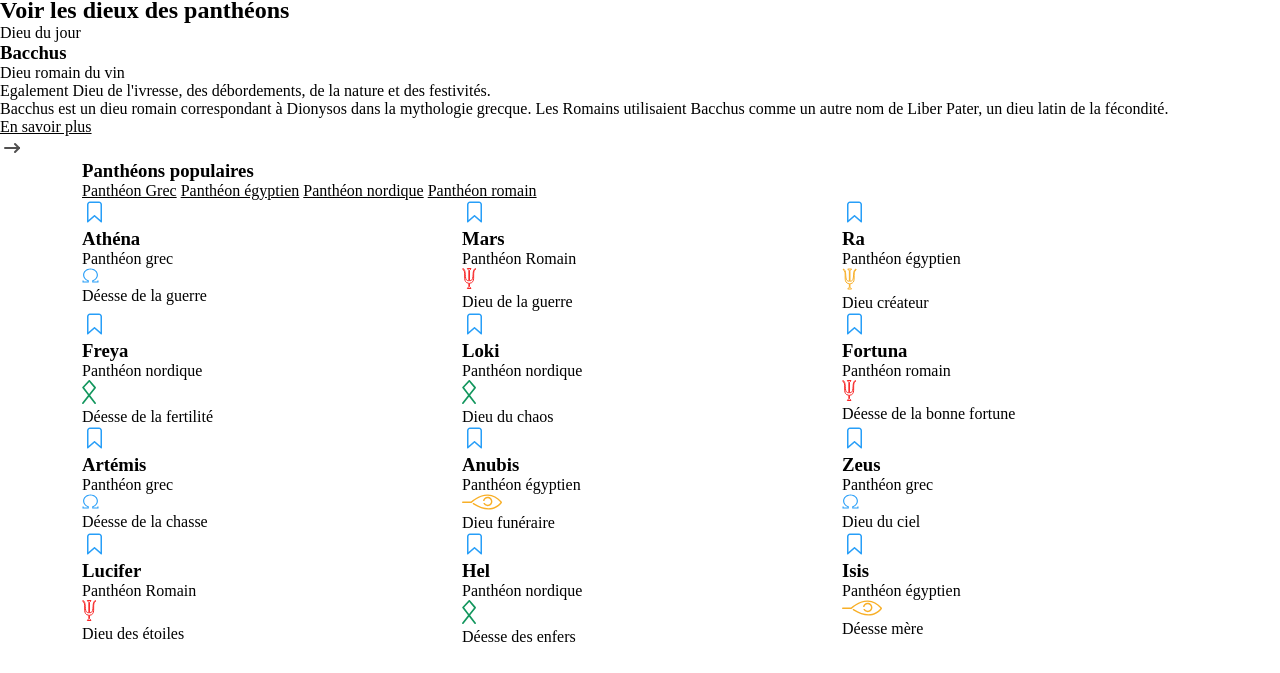
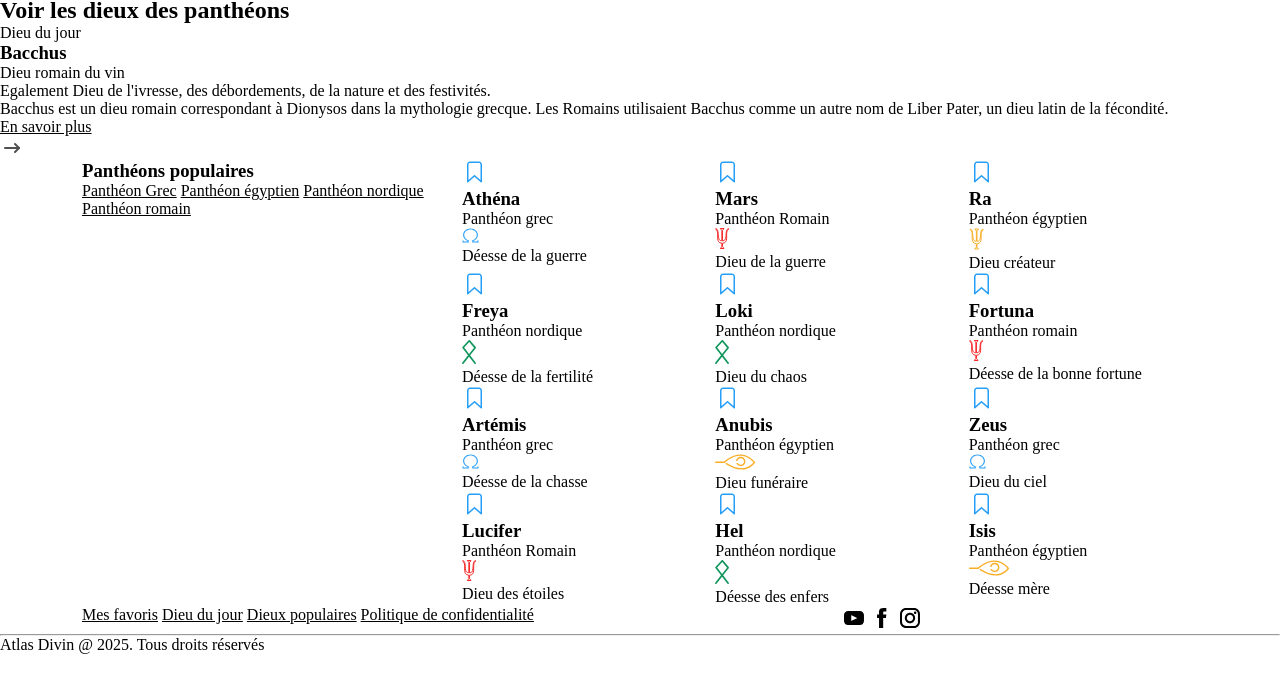
Before and after one commit to titiyocretton/atlas-divin, a website built with Parcel: page src/index.html in a window 1280 px wide. Shown: the part 127-800 px from the top of the page. Built offline with nearby package versions, Linux system fonts and the light colour scheme; a web font is replaced by a local one.

Commit message:
fin de tout le html (normalement)

```diff
--- a/src/index.html
+++ b/src/index.html
@@ -48,7 +48,7 @@
       </section>
       <div class="container">
         <div class="row">
-          <div class="col-12">
+          <div class="col-12 col-lg-4">
             <nav class="filter">
               <h3>Panthéons populaires</h3>
               <a href="">Panthéon Grec</a>
@@ -57,7 +57,7 @@
               <a href="">Panthéon romain</a>
             </nav>
           </div>
-          <div class="col-12">
+          <div class="col-12 col-lg-8">
             <section class="section-god">
               <div class="row">
                 <div class="col-6 col-lg-4">
@@ -518,6 +518,71 @@
         </div>
       </div>
     </main>
+    <footer>
+      <div class="container">
+        <div class="row">
+          <div class="col-8">
+            <nav>
+              <a href="">Mes favoris</a>
+              <a href="">Dieu du jour</a>
+              <a href="">Dieux populaires</a>
+              <a href="">Politique de confidentialité</a>
+            </nav>
+          </div>
+          <div class="col-4">
+            <div class="footer-logo-container">
+              <svg
+                xmlns="http://www.w3.org/2000/svg"
+                width="24"
+                height="24"
+                viewBox="0 0 24 24"
+                fill="none"
+              >
+                <path
+                  d="M17.812 5.01711H6.145C3.855 5.01711 2 6.85211 2 9.11611V14.8841C2 17.1481 3.856 18.9841 6.145 18.9841H17.812C20.102 18.9841 21.957 17.1481 21.957 14.8841V9.11611C21.957 6.85211 20.101 5.01611 17.812 5.01611V5.01711ZM15.009 12.2801L9.552 14.8551C9.51872 14.8711 9.48192 14.8785 9.44503 14.8765C9.40815 14.8744 9.37237 14.8631 9.34103 14.8436C9.3097 14.824 9.28382 14.7968 9.2658 14.7646C9.24779 14.7323 9.23822 14.6961 9.238 14.6591V9.35011C9.23867 9.31299 9.24872 9.27663 9.26722 9.24444C9.28573 9.21224 9.31208 9.18526 9.34382 9.16599C9.37556 9.14673 9.41167 9.13581 9.44877 9.13425C9.48587 9.1327 9.52276 9.14057 9.556 9.15711L15.014 11.8921C15.0504 11.9102 15.0809 11.9383 15.102 11.9729C15.1232 12.0076 15.1341 12.0476 15.1336 12.0882C15.1331 12.1288 15.1211 12.1685 15.0991 12.2026C15.077 12.2367 15.0458 12.2639 15.009 12.2811V12.2801Z"
+                  fill="black"
+                />
+              </svg>
+              <svg
+                xmlns="http://www.w3.org/2000/svg"
+                width="24"
+                height="24"
+                viewBox="0 0 24 24"
+                fill="none"
+              >
+                <path
+                  d="M9.04598 5.865V8.613H7.03198V11.973H9.04598V21.959H13.18V11.974H15.955C15.955 11.974 16.215 10.363 16.341 8.601H13.197V6.303C13.197 5.96 13.647 5.498 14.093 5.498H16.347V2H13.283C8.94298 2 9.04598 5.363 9.04598 5.865Z"
+                  fill="black"
+                />
+              </svg>
+              <svg
+                xmlns="http://www.w3.org/2000/svg"
+                width="24"
+                height="24"
+                viewBox="0 0 24 24"
+                fill="none"
+              >
+                <path
+                  d="M16.017 2H7.947C6.37015 2.00185 4.85844 2.62914 3.74353 3.74424C2.62862 4.85933 2.00159 6.37115 2 7.948L2 16.018C2.00185 17.5948 2.62914 19.1066 3.74424 20.2215C4.85933 21.3364 6.37115 21.9634 7.948 21.965H16.018C17.5948 21.9631 19.1066 21.3359 20.2215 20.2208C21.3364 19.1057 21.9634 17.5938 21.965 16.017V7.947C21.9631 6.37015 21.3359 4.85844 20.2208 3.74353C19.1057 2.62862 17.5938 2.00159 16.017 2V2ZM19.957 16.017C19.957 16.5344 19.8551 17.0468 19.6571 17.5248C19.4591 18.0028 19.1689 18.4371 18.803 18.803C18.4371 19.1689 18.0028 19.4591 17.5248 19.6571C17.0468 19.8551 16.5344 19.957 16.017 19.957H7.947C6.90222 19.9567 5.90032 19.5415 5.16165 18.8026C4.42297 18.0638 4.008 17.0618 4.008 16.017V7.947C4.00827 6.90222 4.42349 5.90032 5.16235 5.16165C5.90122 4.42297 6.90322 4.008 7.948 4.008H16.018C17.0628 4.00827 18.0647 4.42349 18.8034 5.16235C19.542 5.90122 19.957 6.90322 19.957 7.948V16.018V16.017Z"
+                  fill="black"
+                />
+                <path
+                  d="M11.9821 6.81909C10.6135 6.82121 9.3016 7.36588 8.33397 8.3337C7.36633 9.30152 6.82192 10.6135 6.82007 11.9821C6.82166 13.351 7.36609 14.6634 8.33397 15.6315C9.30185 16.5996 10.6142 17.1442 11.9831 17.1461C13.3522 17.1445 14.6647 16.5999 15.6328 15.6318C16.6009 14.6637 17.1455 13.3512 17.1471 11.9821C17.145 10.6132 16.6 9.30098 15.6318 8.33329C14.6635 7.3656 13.351 6.82141 11.9821 6.82009V6.81909ZM11.9821 15.1381C11.1453 15.1381 10.3428 14.8057 9.75115 14.214C9.15947 13.6223 8.82707 12.8198 8.82707 11.9831C8.82707 11.1463 9.15947 10.3438 9.75115 9.75217C10.3428 9.16049 11.1453 8.82809 11.9821 8.82809C12.8188 8.82809 13.6213 9.16049 14.213 9.75217C14.8047 10.3438 15.1371 11.1463 15.1371 11.9831C15.1371 12.8198 14.8047 13.6223 14.213 14.214C13.6213 14.8057 12.8188 15.1381 11.9821 15.1381Z"
+                  fill="black"
+                />
+                <path
+                  d="M17.1559 8.09509C17.8391 8.09509 18.3929 7.54127 18.3929 6.85809C18.3929 6.17492 17.8391 5.62109 17.1559 5.62109C16.4728 5.62109 15.9189 6.17492 15.9189 6.85809C15.9189 7.54127 16.4728 8.09509 17.1559 8.09509Z"
+                  fill="black"
+                />
+              </svg>
+            </div>
+          </div>
+        </div>
+      </div>
+      <p>
+        <hr />
+        Atlas Divin @ 2025. Tous droits réservés</p>
+    </footer>
     <script src="js/main.js" type="module"></script>
   </body>
 </html>
```
